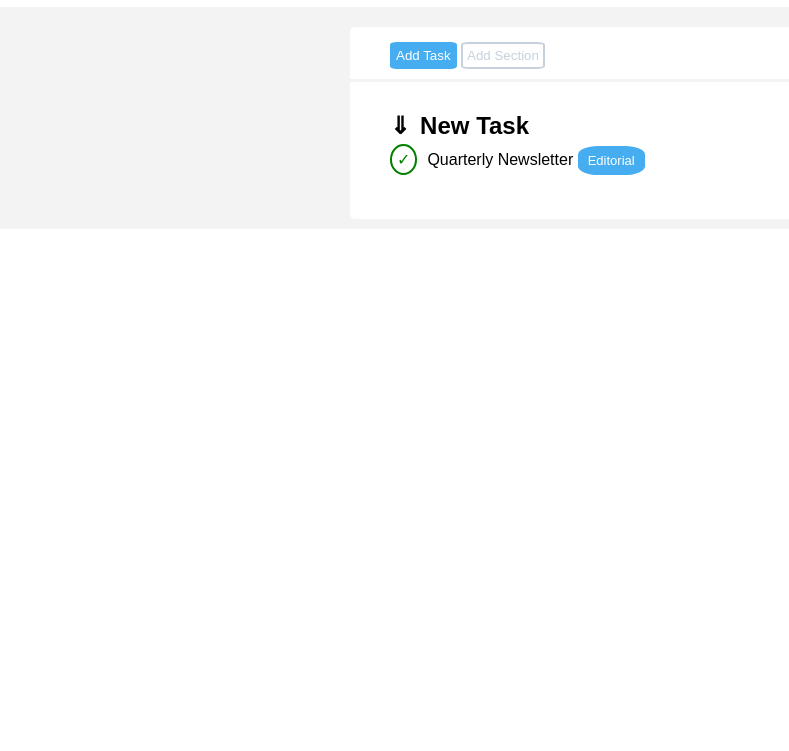
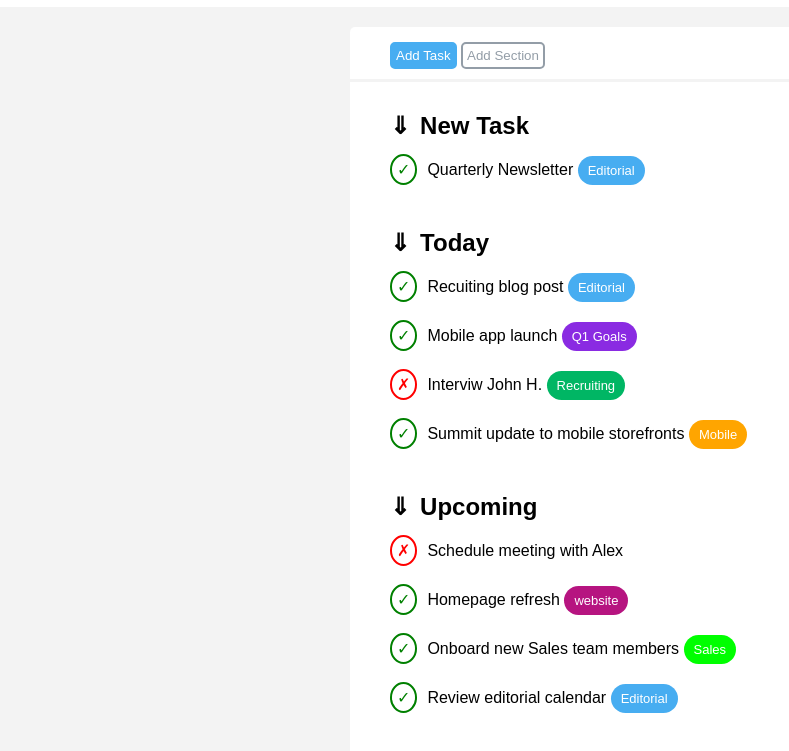
Before and after one commit to SamGrass/html-css-toboolist, a plain HTML site: page index.html in a window 1280 px wide. Shown: the part 63-814 px from the top of the page, without its empty margins (0-789 px from the left). Drawn offline with Linux system fonts and the light colour scheme.

Commit message:
add 2nd 3rd content-tdl fine esercizio

```diff
--- a/css/style.css
+++ b/css/style.css
@@ -47,13 +47,13 @@ header{
     background-color: #47adf1;
     color: white;
     border: 2px solid #47adf1;
-    border-radius: 10%;
+    border-radius: 5px;
 }
 .bottone.bianco{
     background-color: white;
-    color: rgb(198, 209, 220);
-    border: 2px solid rgb(198, 209, 220);
-    border-radius: 10%;
+    color: rgb(147, 157, 167);
+    border: 2px solid rgb(147, 157, 167);
+    border-radius: 5px;
 }
 
 /* style to do list */
@@ -62,7 +62,8 @@ header{
     padding-right: 10px;
 }
 .testo-tdl{
-    padding-top: 10px;
+    padding-top: 20px;
+    padding-bottom: 10px;
 }
 .container-tdl{
     margin-bottom: 40px;
@@ -79,6 +80,11 @@ header{
     color: green;
     border: 2px solid green;
 }
+.tdl.no::before{
+    content: "\2717";
+    color: red;
+    border: 2px solid red;
+}
 
 
 /* style etichette */
@@ -86,8 +92,23 @@ header{
     color: white;
     font-size: 13px;
     padding: 7px 10px;
-    border-radius: 30%;
+    border-radius: 20px;
 }
 .etichette.blu{
     background-color: #47adf1;
 }
+.etichette.arancione{
+    background-color: orange;
+}
+.etichette.viola{
+    background-color: blueviolet;
+}
+.etichette.verde{
+    background-color: rgb(0, 182, 100);
+}
+.etichette.lime{
+    background-color: lime;
+}
+.etichette.porpora{
+    background-color: rgb(182, 20, 128);
+}
--- a/index.html
+++ b/index.html
@@ -28,13 +28,67 @@
 
         <div class="container bottom">
 
-            <!-- section main text -->
+            <!-- primo titolo -->
             <section class="container-tdl">
+
                 <h2 class="titolo-tdl">New Task</h2>
+
                 <div class="testo-tdl">
                     <span class="tdl ok">Quarterly Newsletter</span>
                     <span class="etichette blu">Editorial</span>
                 </div>
+
+            </section>
+
+            <!-- secondo titolo -->
+            <section class="container-tdl">
+                <h2 class="titolo-tdl">Today</h2>
+
+                <div class="testo-tdl">
+                    <span class="tdl ok">Recuiting blog post</span>
+                    <span class="etichette blu">Editorial</span>
+                </div>
+
+                <div class="testo-tdl">
+                    <span class="tdl ok">Mobile app launch</span>
+                    <span class="etichette viola">Q1 Goals</span>
+                </div>
+
+                <div class="testo-tdl">
+                    <span class="tdl no">Interviw John H.</span>
+                    <span class="etichette verde">Recruiting</span>
+                </div>
+
+                <div class="testo-tdl">
+                    <span class="tdl ok">Summit update to mobile storefronts</span>
+                    <span class="etichette arancione">Mobile</span>
+                </div>
+
+            </section>
+
+            <!-- terzo titolo -->
+            <section class="container-tdl">
+                <h2 class="titolo-tdl">Upcoming</h2>
+
+                <div class="testo-tdl">
+                    <span class="tdl no">Schedule meeting with Alex</span>
+                </div>
+
+                <div class="testo-tdl">
+                    <span class="tdl ok">Homepage refresh</span>
+                    <span class="etichette porpora">website</span>
+                </div>
+
+                <div class="testo-tdl">
+                    <span class="tdl ok">Onboard new Sales team members</span>
+                    <span class="etichette lime">Sales</span>
+                </div>
+
+                <div class="testo-tdl">
+                    <span class="tdl ok">Review editorial calendar</span>
+                    <span class="etichette blu">Editorial</span>
+                </div>
+
             </section>
 
         </div>
```
